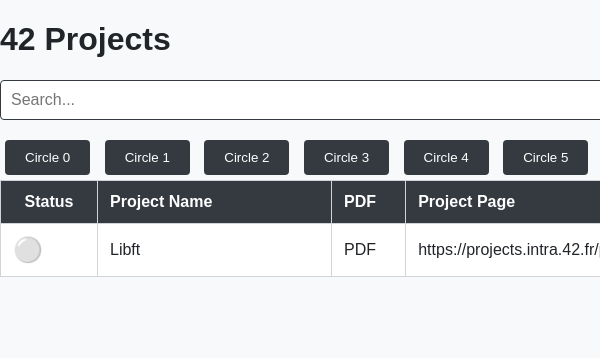
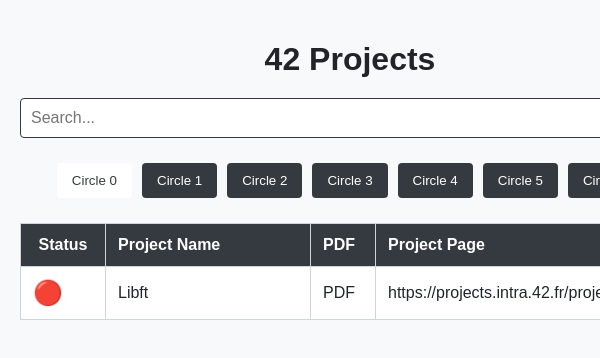
Before and after one commit to swonlee-13/42MiniHackerthon, a browser extension: page hard-coding/popup.html in a window 400 px wide. Both pictures are taken after a click on the button "Circle 0". Shown: the top 358 px of the page, 600 px wide, since content can reach past the window. Drawn offline with Linux system fonts and the light colour scheme.

Commit message:
status saved

```diff
--- a/hard-coding/popup.css
+++ b/hard-coding/popup.css
@@ -21,7 +21,7 @@ body {
     background-color: var(--background-color);
     color: var(--text-color);
     transition: background-color 0.3s, color 0.3s;
-    width: 800px;  /* max: 800px */
+    width: 700px;  /* max: 800px */
     height: 600px; /* max: 600px */
     margin: 0 auto; /* Center the body content */
 }
@@ -44,6 +44,15 @@ body.dark-mode {
     --cell-background: var(--cell-background-dark);
     --cell-text-color: var(--cell-text-color-dark);
     --cell-border: var(--cell-border-dark);
+}
+
+.container {
+    padding: 20px;
+}
+
+h1 {
+    text-align: center;
+    margin-bottom: 20px;
 }
 
 table {
@@ -124,12 +133,19 @@ a:hover {
 }
 
 /* Additional styles for buttons */
+.buttons-container {
+    display: flex;
+    flex-wrap: wrap;
+    justify-content: center;
+    margin-bottom: 20px;
+}
+
 button {
     background-color: var(--header-background);
     color: var(--header-text-color);
     border: none;
-    padding: 10px 20px;
-    margin: 5px;
+    padding: 10px 15px; /* Adjusted padding */
+    margin: 5px; /* Margin between buttons */
     cursor: pointer;
     border-radius: 4px;
     transition: background-color 0.3s, color 0.3s;
@@ -142,12 +158,13 @@ button:hover {
 
 /* Search bar styles */
 #search-bar {
-    width: 100%;
+    width: calc(100% - 20px); /* Full width minus padding */
     padding: 10px;
     border: 1px solid var(--header-background);
     border-radius: 4px;
-    margin-bottom: 15px;
+    margin-bottom: 20px;
     font-size: 16px;
+    box-sizing: border-box; /* Include padding and border in the element's total width and height */
 }
 
 /* Status emoji styles */
@@ -163,8 +180,31 @@ button:hover {
     transform: scale(1.2);
 }
 
-/* Button styles for active state */
 .button.active {
     background-color: var(--header-text-color);
     color: var(--header-background);
 }
+
+/* Additional styles for buttons */
+.buttons-container {
+    display: flex;
+    flex-wrap: wrap;
+    justify-content: center;
+    margin-bottom: 20px;
+}
+
+button {
+    background-color: var(--header-background);
+    color: var(--header-text-color);
+    border: none;
+    padding: 10px 15px; /* Adjusted padding */
+    margin: 5px; /* Margin between buttons */
+    cursor: pointer;
+    border-radius: 4px;
+    transition: background-color 0.3s, color 0.3s;
+}
+
+button:hover {
+    background-color: var(--header-text-color);
+    color: var(--header-background);
+}
--- a/hard-coding/popup.js
+++ b/hard-coding/popup.js
@@ -30,18 +30,18 @@ document.addEventListener('DOMContentLoaded', () => {
         {"Project": "ft_transcendence", "uri_name": "ft_transcendence", "Circle": 6, "Status": "incomplete"},
     ];
 
-	const searchBar = document.getElementById('search-bar');
+    const searchBar = document.getElementById('search-bar');
     const resultsBody = document.getElementById('results-body');
     const buttons = document.querySelectorAll('.buttons-container .button');
+
+    let activeCircle = null;
 
     function getProjectPageURL(uri_name) {
         return `https://projects.intra.42.fr/projects/${uri_name}`;
     }
 
-    function updateResults(circle) {
+    function updateResults(filteredProjects) {
         resultsBody.innerHTML = '';
-
-        const filteredProjects = projects.filter(project => project.Circle === circle);
 
         filteredProjects.forEach(project => {
             const row = document.createElement('tr');
@@ -50,10 +50,13 @@ document.addEventListener('DOMContentLoaded', () => {
             const statusCell = document.createElement('td');
             const statusEmoji = document.createElement('span');
             statusEmoji.className = 'status-emoji';
-            statusEmoji.textContent = getStatusEmoji(project.status);
+            const savedStatus = localStorage.getItem(project.uri_name) || project.Status;
+            project.Status = savedStatus;
+            statusEmoji.textContent = getStatusEmoji(savedStatus);
             statusEmoji.addEventListener('click', () => {
-                project.status = getNextStatus(project.status);
-                statusEmoji.textContent = getStatusEmoji(project.status);
+                project.Status = getNextStatus(project.Status);
+                statusEmoji.textContent = getStatusEmoji(project.Status);
+                localStorage.setItem(project.uri_name, project.Status);
             });
             statusCell.appendChild(statusEmoji);
             row.appendChild(statusCell);
@@ -85,10 +88,10 @@ document.addEventListener('DOMContentLoaded', () => {
     }
 
     function filterResults(searchTerm) {
-        Array.from(resultsBody.querySelectorAll('tr')).forEach(row => {
-            const projectName = row.querySelector('td:nth-child(2)').textContent.toLowerCase();
-            row.style.display = projectName.includes(searchTerm) ? '' : 'none';
-        });
+        const filteredProjects = projects.filter(project =>
+            project.Project.toLowerCase().includes(searchTerm)
+        );
+        updateResults(filteredProjects);
     }
 
     function getStatusEmoji(status) {
@@ -111,23 +114,34 @@ document.addEventListener('DOMContentLoaded', () => {
             case 'ongoing':
                 return 'done';
             case 'done':
-                return 'undefined';
+                return 'incomplete';
             default:
                 return 'incomplete';
         }
     }
 
+    function setActiveButton(button) {
+        buttons.forEach(btn => btn.classList.remove('active'));
+        button.classList.add('active');
+    }
+
     buttons.forEach(button => {
         button.addEventListener('click', () => {
             const circle = parseInt(button.dataset.project.replace('Circle', ''));
-            updateResults(circle);
+            activeCircle = circle;
+            const filteredProjects = projects.filter(project => project.Circle === circle);
+            updateResults(filteredProjects);
+            setActiveButton(button);
             searchBar.value = ''; // Clear search bar when filtering by circle
-            filterResults(''); // Show all results when filtering by circle
         });
     });
 
     searchBar.addEventListener('input', () => {
         const searchTerm = searchBar.value.toLowerCase();
         filterResults(searchTerm);
-	});
+        setActiveButton(null); // Clear active button highlight when searching
+    });
+
+    // Load all projects initially
+    updateResults(projects);
 });
```
